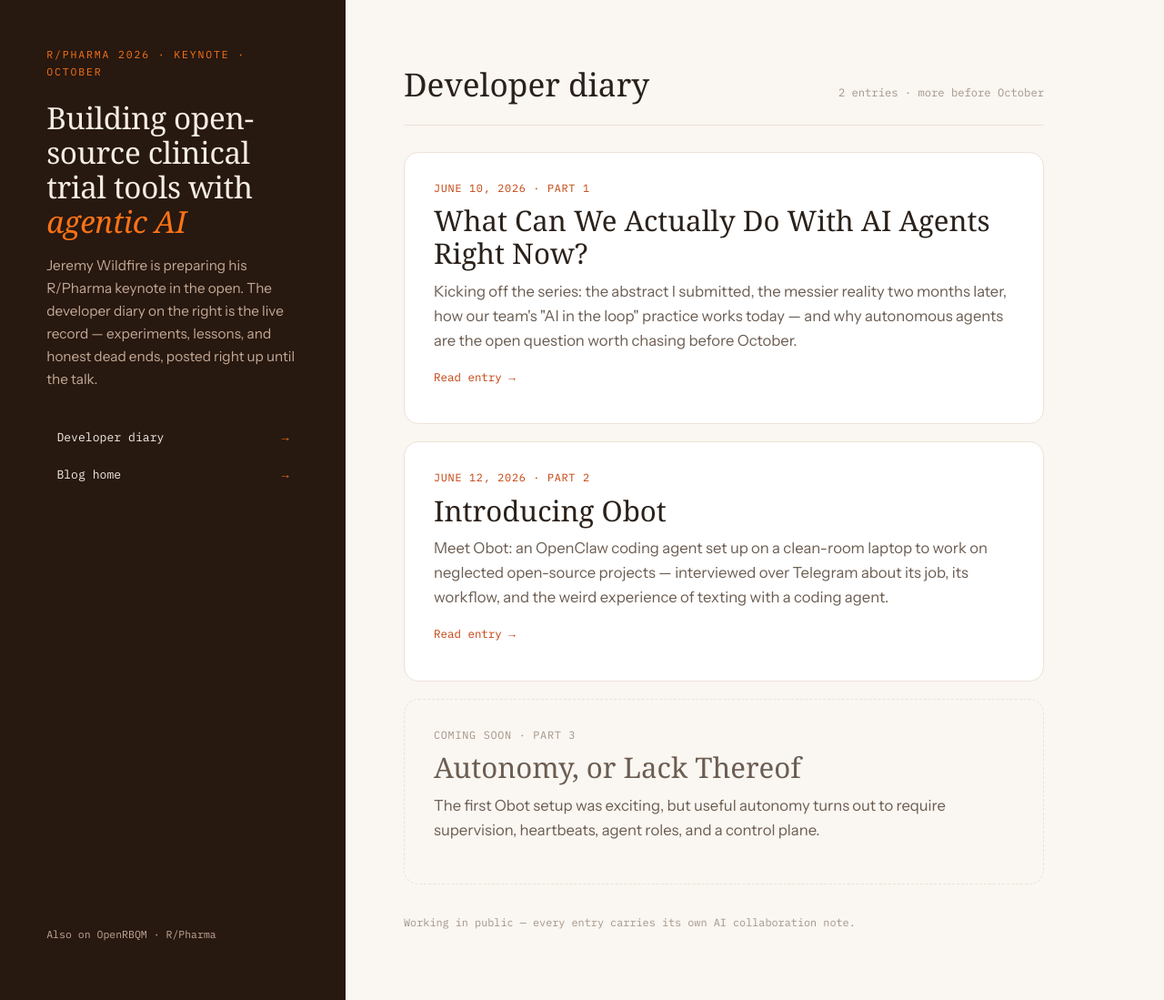
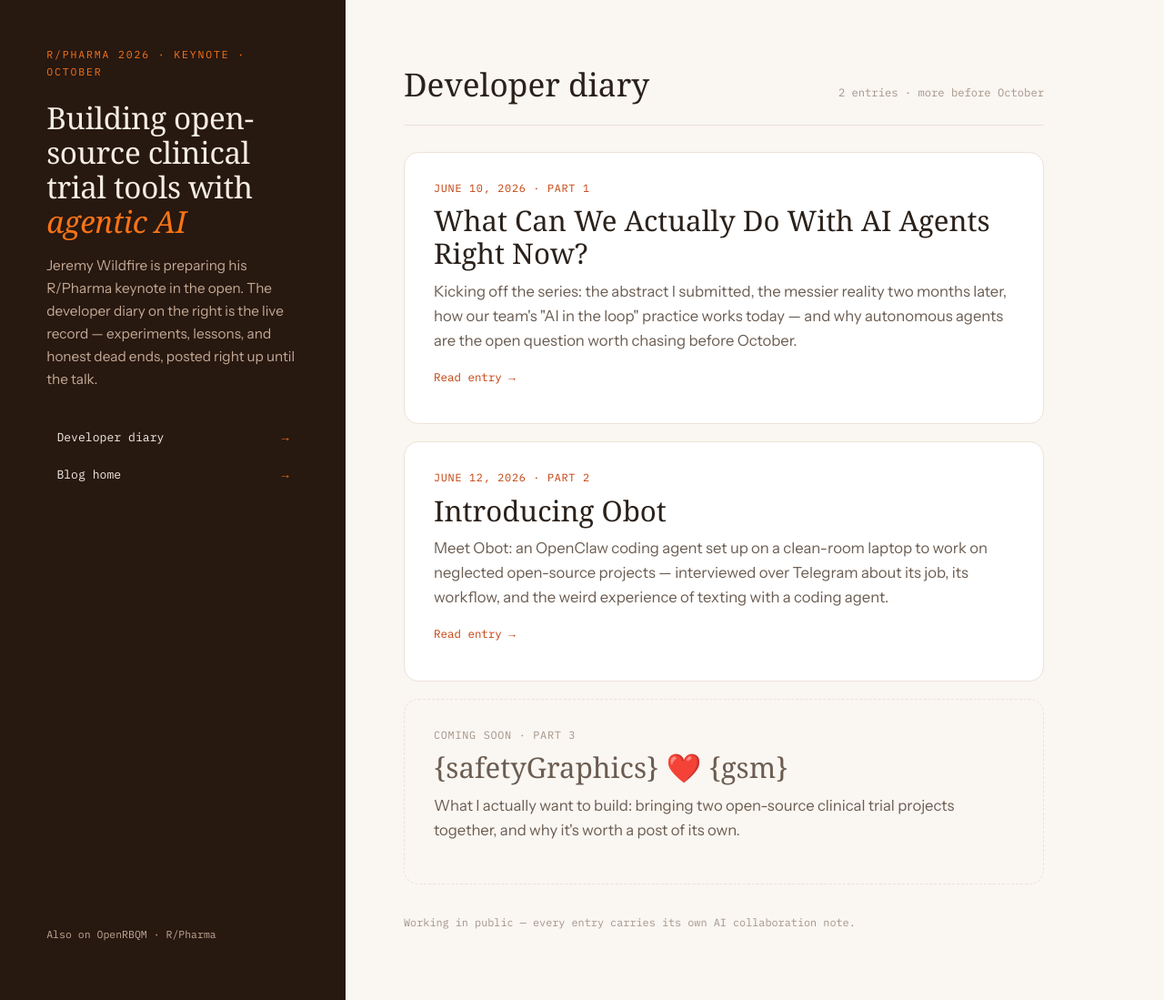
Before and after one commit to jwildfire/jwildfire.github.io, a Jekyll site: the page keynote/index.html, which Jekyll copies as it is, in a window 1280 px wide and 1099 px high. Shown: the whole window at 91% size. Built offline with Jekyll 4.4.1, drawn with Linux system fonts in a browser that asks for light colours; some web fonts are replaced.

Commit message:
Add section headers and conclusion to Obot post; update Part 3 preview
Co-Authored-By: Claude Fable 5 <noreply@anthropic.com>

```diff
--- a/keynote/index.html
+++ b/keynote/index.html
@@ -129,8 +129,8 @@
 
       <article class="card upcoming">
         <p class="date">Coming soon · Part 3</p>
-        <h3>Autonomy, or Lack Thereof</h3>
-        <p class="excerpt">The first Obot setup was exciting, but useful autonomy turns out to require supervision, heartbeats, agent roles, and a control plane.</p>
+        <h3>{safetyGraphics} ❤️ {gsm}</h3>
+        <p class="excerpt">What I actually want to build: bringing two open-source clinical trial projects together, and why it's worth a post of its own.</p>
       </article>
 
       <p class="feed-note">Working in public — every entry carries its own AI collaboration note.</p>
```
Also changed, not shown: _drafts/autonomy-or-lack-thereof.md (+1 -1 lines), _posts/2026-06-12-setting-up-obot-openclaw.md (+7 -1 lines).
